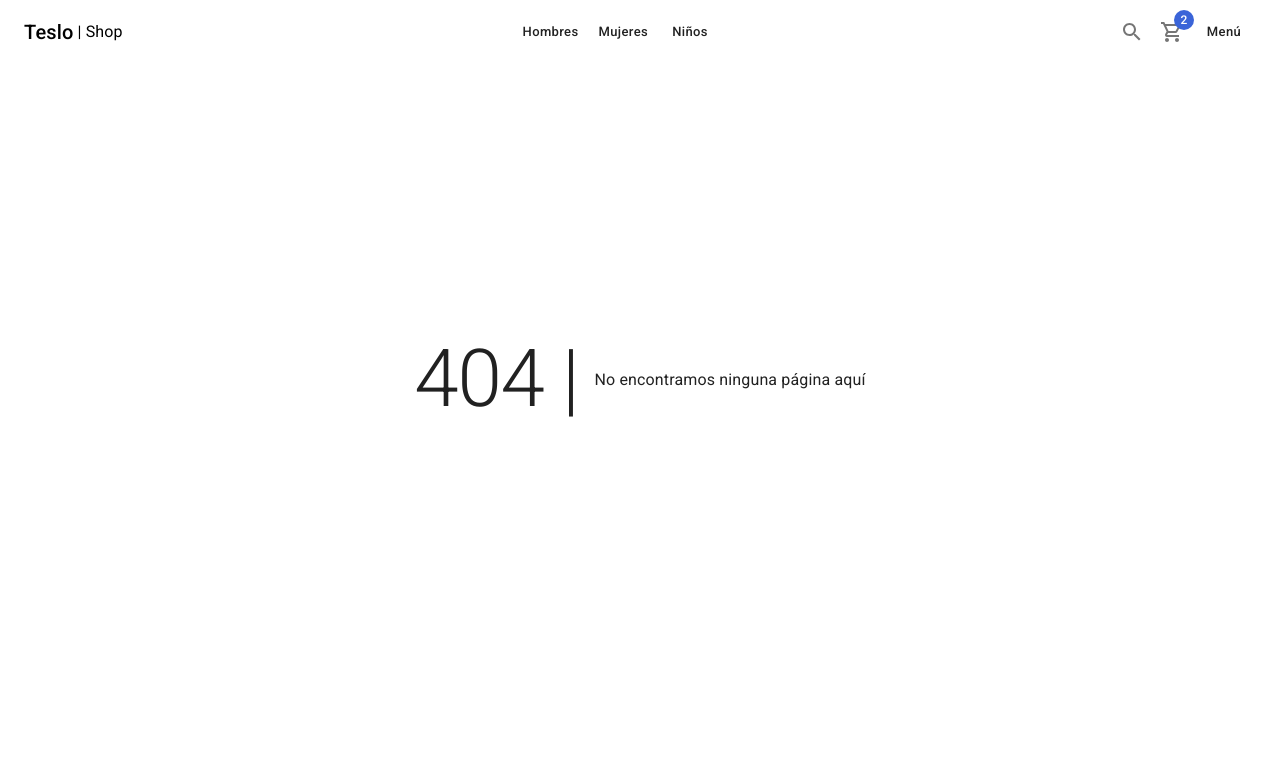
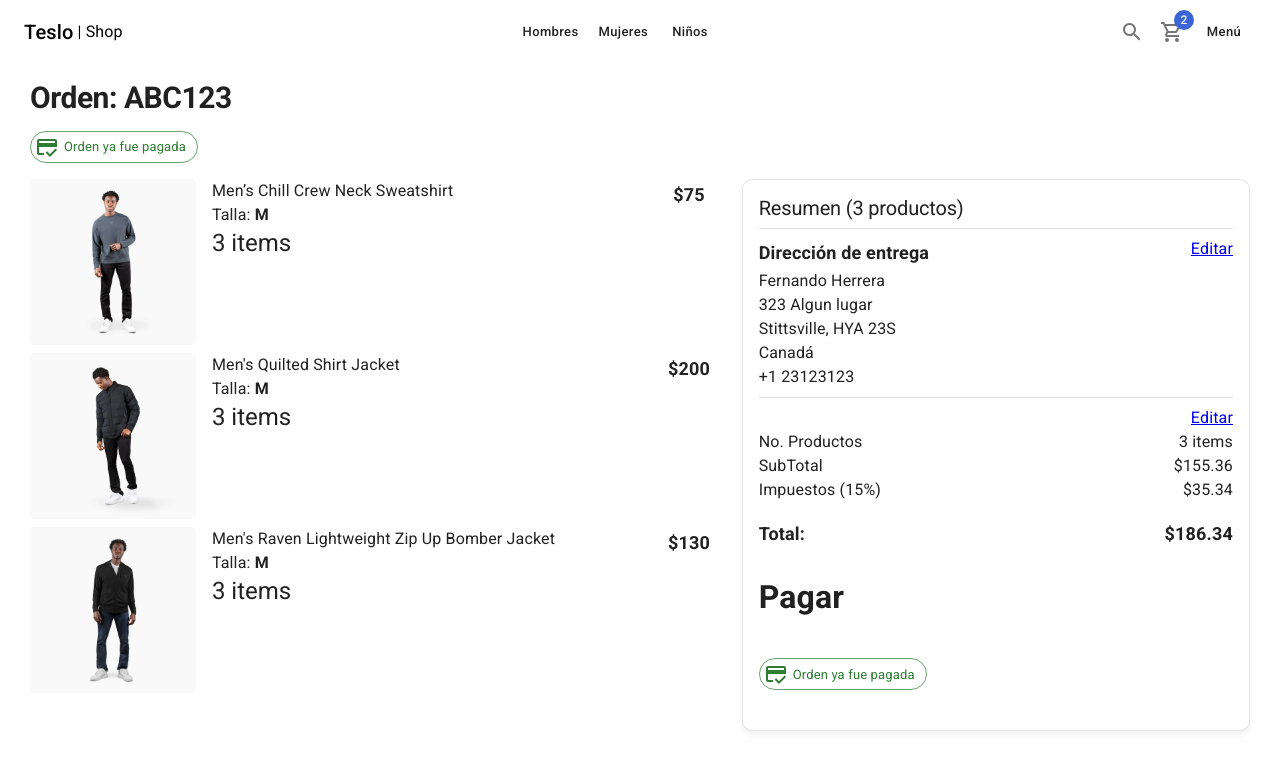
Before and after one commit to czabala847/next-teslo-shop, a Next.js app: page /orders/1 in a window 1280 px wide. Before the commit this address had no page. Shown: the top 770 px of the page. Built offline with nearby package versions, Linux system fonts and the light colour scheme.

Commit message:
orders pages

```diff
--- a/package.json
+++ b/package.json
@@ -14,6 +14,7 @@
     "@fontsource/roboto": "^5.0.8",
     "@mui/icons-material": "^5.14.9",
     "@mui/material": "^5.14.10",
+    "@mui/x-data-grid": "^6.14.0",
     "@types/node": "20.6.2",
     "@types/react": "18.2.22",
     "@types/react-dom": "18.2.7",
--- /dev/null
+++ b/pages/orders/[id].tsx
@@ -0,0 +1,93 @@
+import React from "react";
+import Link from "next/link";
+import {
+  Chip,
+  Grid,
+  Typography,
+  Card,
+  CardContent,
+  Divider,
+  Box,
+} from "@mui/material";
+import { CreditScoreOutlined } from "@mui/icons-material";
+
+import { ShopLayout } from "@/components/layouts";
+import { CartList, OrderSummary } from "@/components/cart";
+
+const OrderPage = () => {
+  return (
+    <ShopLayout
+      title="Resumen de la orden 123671523"
+      pageDescription={"Resumen de la orden"}
+    >
+      <Typography variant="h1" component="h1">
+        Orden: ABC123
+      </Typography>
+
+      {/* <Chip
+            sx={{ my: 2 }}
+            label="Pendiente de pago"
+            variant='outlined'
+            color="error"
+            icon={ <CreditCardOffOutlined /> }
+        /> */}
+      <Chip
+        sx={{ my: 2 }}
+        label="Orden ya fue pagada"
+        variant="outlined"
+        color="success"
+        icon={<CreditScoreOutlined />}
+      />
+
+      <Grid container>
+        <Grid item xs={12} sm={7}>
+          <CartList />
+        </Grid>
+        <Grid item xs={12} sm={5}>
+          <Card className="summary-card">
+            <CardContent>
+              <Typography variant="h2">Resumen (3 productos)</Typography>
+              <Divider sx={{ my: 1 }} />
+
+              <Box display="flex" justifyContent="space-between">
+                <Typography variant="subtitle1">
+                  Dirección de entrega
+                </Typography>
+                <Link href="/checkout/address">Editar</Link>
+              </Box>
+
+              <Typography>Fernando Herrera</Typography>
+              <Typography>323 Algun lugar</Typography>
+              <Typography>Stittsville, HYA 23S</Typography>
+              <Typography>Canadá</Typography>
+              <Typography>+1 23123123</Typography>
+
+              <Divider sx={{ my: 1 }} />
+
+              <Box display="flex" justifyContent="end">
+                <Link href="/cart">Editar</Link>
+              </Box>
+
+              <OrderSummary />
+
+              <Box sx={{ mt: 3 }}>
+                {/* TODO */}
+                <h1>Pagar</h1>
+
+                <Chip
+                  sx={{ my: 2 }}
+                  label="Orden ya fue pagada"
+                  variant="outlined"
+                  color="success"
+                  icon={<CreditScoreOutlined />}
+                />
+              </Box>
+            </CardContent>
+          </Card>
+        </Grid>
+      </Grid>
+    </ShopLayout>
+  );
+};
+
+export default OrderPage;
```
Also changed, not shown: pages/orders/history.tsx (added, +73 -0 lines), 1 other file (tests, documents, lock files or other folders).
